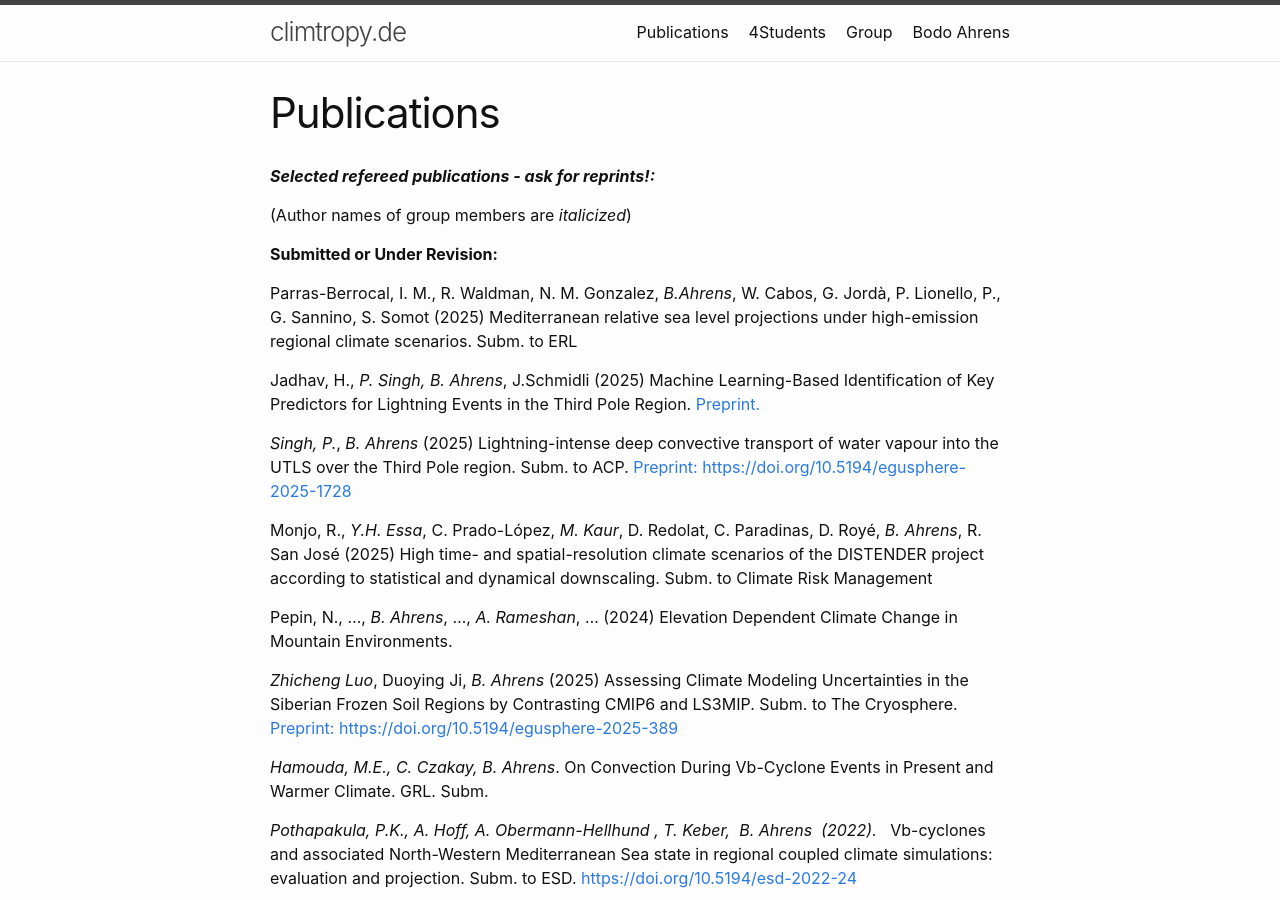
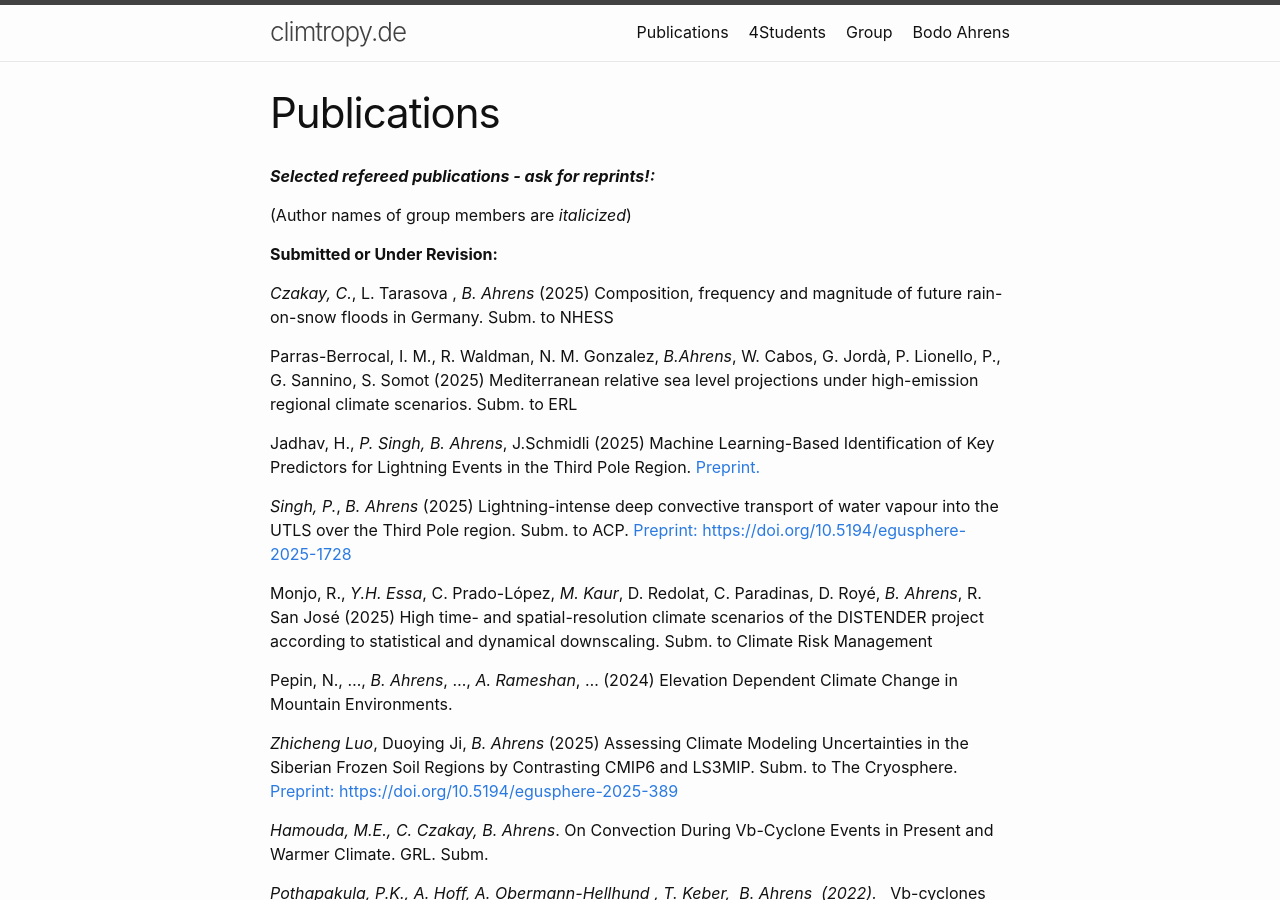
Before and after one commit to cliphy/cliphy.github.io, a Jekyll site: the page built from pubs.markdown, in a window 1280 px wide and 900 px high. Built offline with Jekyll 4.4.1, drawn with Linux system fonts in a browser that asks for light colours.

Commit message:
Update pubs.markdown

```diff
--- a/pubs.markdown
+++ b/pubs.markdown
@@ -11,6 +11,8 @@ group members are *italicized*)
 
 **Submitted or
 Under Revision:**
+
+*Czakay, C.*, L. Tarasova , *B. Ahrens* (2025) Composition, frequency and magnitude of future rain-on-snow floods in Germany. Subm. to NHESS
 
 Parras-Berrocal, I. M., R. Waldman, N. M. Gonzalez, *B.Ahrens*, W. Cabos, G. Jordà, P. Lionello, P., G. Sannino, S. Somot (2025) Mediterranean relative sea level projections under high-emission regional
 climate scenarios. Subm. to ERL
```
